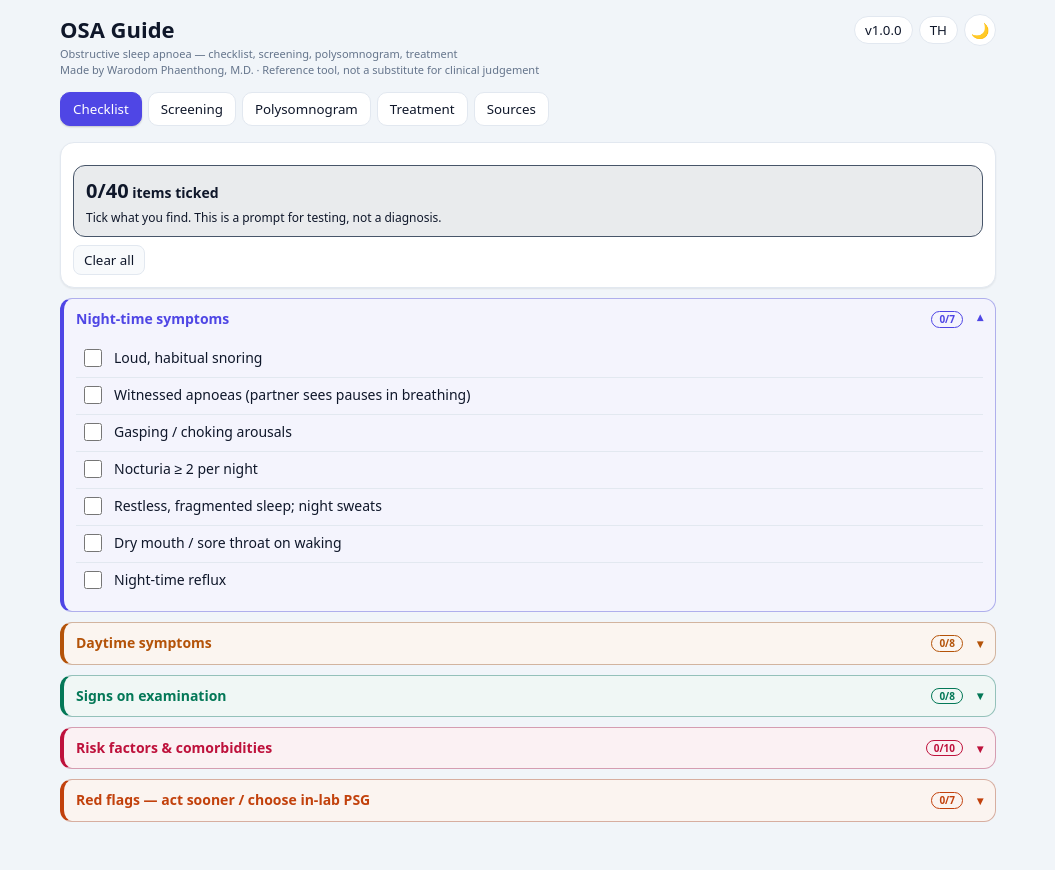
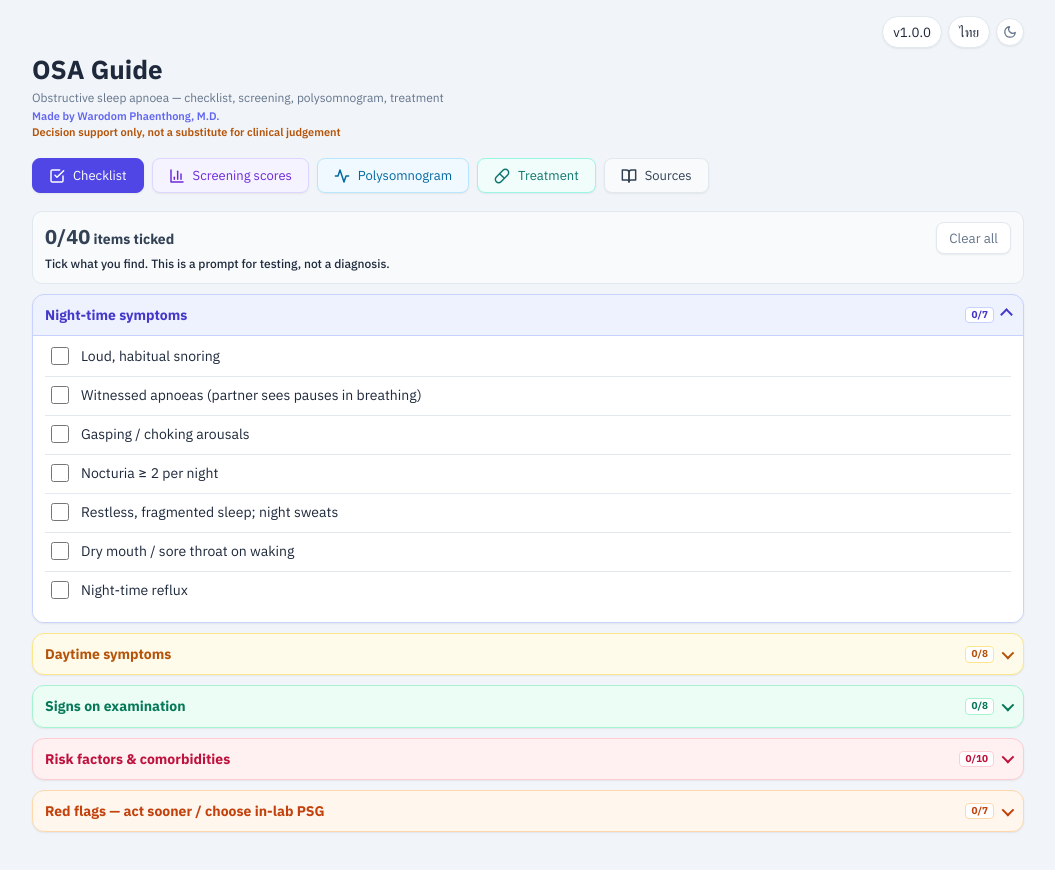
Before and after one commit to sirmarkthemighty-ctrl/OSA_Guide, a plain HTML site: page osa-guide.html in a window 1280 px wide. Shown: the whole page, without its empty margins (112-1167 px from the left). Drawn offline with Linux system fonts and the light colour scheme; a web font is replaced by a local one.

Commit message:
Match Bronchodilator Guide look (Bedside UI): palette, tinted guide tiles, header, round theme button
Co-Authored-By: Claude Sonnet 5.5 <noreply@anthropic.com>

```diff
--- a/osa-guide.html
+++ b/osa-guide.html
@@ -6,54 +6,71 @@
 <title>OSA Guide</title>
 <script>try{if(localStorage.getItem('osa-theme')==='dark')document.documentElement.classList.add('dark')}catch(e){}</script>
 <style>
-:root{--bg:#f1f5f9;--card:#fff;--inset:#f8fafc;--bd:#e2e8f0;--tx:#0f172a;--mu:#64748b;--ac:#4f46e5}
-html.dark{--bg:#0b1220;--card:#151f32;--inset:#101a2b;--bd:#263449;--tx:#e2e8f0;--mu:#94a3b8;--ac:#818cf8}
+/* Bedside UI tokens (see bronchodilator-src/BEDSIDE-UI.md): slate neutrals, indigo = the one "on" state, soft tints per meaning */
+:root{--bg:#f1f5f9;--card:#fff;--inset:#f8fafc;--bd:#e2e8f0;--tx:#1e293b;--mu:#64748b;--ac:#4f46e5;--acx:#6366f1;--cr:#fff}
+html.dark{--bg:#0b1220;--card:#151f32;--inset:#101a2b;--bd:#263449;--tx:#e2e8f0;--mu:#94a3b8;--ac:#4f46e5;--acx:#818cf8}
 *{box-sizing:border-box}
-body{margin:0;background:var(--bg);color:var(--tx);font:14px/1.45 'IBM Plex Sans','IBM Plex Sans Thai',system-ui,'Segoe UI',sans-serif}
-.wrap{max-width:960px;margin:0 auto;padding:0 12px 40px}
-header{padding:14px 0 8px;display:flex;gap:8px;align-items:flex-start;justify-content:space-between;flex-wrap:wrap}
-h1{margin:0;font-size:22px;font-weight:800}
-.sub{font-size:11px;color:var(--mu)}
-.hb{display:flex;gap:6px;align-items:center}
-.pill{border:1px solid var(--bd);background:var(--card);color:var(--tx);border-radius:999px;padding:4px 10px;font:700 11px inherit;font-family:inherit;cursor:pointer}
-.pill:hover{border-color:var(--ac)}
-.round{width:32px;height:32px;padding:0;display:grid;place-items:center;font-size:15px}
-nav{position:sticky;top:0;z-index:5;background:var(--bg);padding:6px 0;display:flex;gap:6px;overflow-x:auto;scrollbar-width:none}
-nav::-webkit-scrollbar{display:none}
-nav button{flex:0 0 auto;border:1px solid var(--bd);background:var(--card);color:var(--tx);border-radius:10px;padding:7px 12px;font:700 12px inherit;font-family:inherit;cursor:pointer;white-space:nowrap}
-nav button.on{background:var(--ac);border-color:var(--ac);color:#fff;box-shadow:0 1px 2px #0003}
-.card{background:var(--card);border:1px solid var(--bd);border-radius:14px;padding:12px;margin:10px 0;box-shadow:0 1px 2px #0001}
-details.b{border:1px solid color-mix(in srgb,var(--c) 35%,var(--bd));border-left:4px solid var(--c);border-radius:12px;background:color-mix(in srgb,var(--c) 6%,var(--card));margin:10px 0;overflow:hidden}
-details.b>summary{cursor:pointer;list-style:none;padding:10px 12px;font-weight:800;font-size:14px;display:flex;gap:8px;align-items:center;justify-content:space-between;color:var(--c)}
+html,body{margin:0;background:var(--bg)}
+html.dark{color-scheme:dark}
+body{color:var(--tx);font:14px/1.45 'IBM Plex Sans','IBM Plex Sans Thai',-apple-system,BlinkMacSystemFont,'Segoe UI',sans-serif}
+.wrap{max-width:1024px;margin:0 auto;padding:12px 16px 40px}
+/* tints: --c text, --cb tint background, --cd tint border, --cs solid (on state) */
+.indigo{--c:#4338ca;--cb:#eef2ff;--cd:#c7d2fe}.amber{--c:#b45309;--cb:#fffbeb;--cd:#fde68a}.emerald{--c:#047857;--cb:#ecfdf5;--cd:#a7f3d0}.rose{--c:#be123c;--cb:#fff1f2;--cd:#fecdd3}.orange{--c:#c2410c;--cb:#fff7ed;--cd:#fed7aa}.sky{--c:#0369a1;--cb:#f0f9ff;--cd:#bae6fd}.violet{--c:#6d28d9;--cb:#f5f3ff;--cd:#ddd6fe}.teal{--c:#0f766e;--cb:#f0fdfa;--cd:#99f6e4}.slate{--c:#334155;--cb:#f8fafc;--cd:#e2e8f0}
+html.dark .indigo{--c:#a5b4fc;--cb:rgba(99,102,241,.12);--cd:rgba(99,102,241,.35)}html.dark .amber{--c:#fcd34d;--cb:rgba(245,158,11,.12);--cd:rgba(245,158,11,.35)}html.dark .emerald{--c:#6ee7b7;--cb:rgba(16,185,129,.12);--cd:rgba(16,185,129,.35)}html.dark .rose{--c:#fda4af;--cb:rgba(244,63,94,.12);--cd:rgba(244,63,94,.35)}html.dark .orange{--c:#fdba74;--cb:rgba(249,115,22,.12);--cd:rgba(249,115,22,.35)}html.dark .sky{--c:#7dd3fc;--cb:rgba(14,165,233,.12);--cd:rgba(14,165,233,.35)}html.dark .violet{--c:#c4b5fd;--cb:rgba(139,92,246,.12);--cd:rgba(139,92,246,.35)}html.dark .teal{--c:#5eead4;--cb:rgba(20,184,166,.12);--cd:rgba(20,184,166,.35)}html.dark .slate{--c:#cbd5e1;--cb:rgba(100,116,139,.12);--cd:rgba(100,116,139,.35)}
+header{padding:4px 0 10px;position:relative}
+.top{display:flex;gap:6px;align-items:center;justify-content:flex-end;margin-bottom:6px}
+h1{margin:0 0 4px;font-size:22px;font-weight:800;line-height:1.2;color:var(--tx)}
+@media(min-width:640px){h1{font-size:26px}}
+.sub{font-size:12px;color:var(--mu)}
+.by{font-size:11px;font-weight:600;color:#6366f1;margin-top:2px}
+.disc{font-size:11px;font-weight:600;color:#b45309}
+html.dark .disc{color:#fcd34d}
+.pill{border:1px solid var(--bd);background:var(--card);color:var(--tx);border-radius:999px;padding:6px 10px;font:700 10px/1 inherit;font-family:inherit;cursor:pointer;box-shadow:0 1px 2px #0001;display:inline-flex;align-items:center;gap:6px;transition:.15s}
+.pill:hover{background:var(--inset)}
+.pill.round{width:28px;height:28px;padding:0;justify-content:center;color:var(--mu)}
+.pill svg,.tile svg{width:14px;height:14px;fill:none;stroke:currentColor;stroke-width:2.2;stroke-linecap:round;stroke-linejoin:round;flex:0 0 auto}
+nav{position:sticky;top:0;z-index:30;margin:0 -16px;padding:8px 16px;background:color-mix(in srgb,var(--bg) 95%,transparent);backdrop-filter:blur(8px);display:grid;grid-template-columns:repeat(5,1fr);gap:4px}
+@media(min-width:640px){nav{display:flex;flex-wrap:wrap;gap:8px}}
+.tile{display:flex;flex-direction:column;align-items:center;justify-content:center;gap:2px;min-width:0;padding:6px 2px;border-radius:8px;border:1px solid var(--cd);background:var(--cb);color:var(--c);font:700 10px/1.15 inherit;font-family:inherit;cursor:pointer;box-shadow:0 1px 2px #0001;text-align:center;transition:.15s}
+.tile svg{width:16px;height:16px}
+.tile span{min-width:0;max-width:100%;overflow-wrap:anywhere}
+.tile:hover{filter:brightness(.97)}
+.tile:active{transform:scale(.95)}
+.tile.on{background:var(--ac);border-color:var(--ac);color:#fff}
+@media(min-width:640px){.tile{flex-direction:row;gap:8px;padding:8px 16px;font-size:13px;white-space:nowrap}.tile svg{width:16px;height:16px}}
+.card{background:var(--card);border:1px solid var(--bd);border-radius:12px;padding:14px;margin:10px 0;box-shadow:0 1px 2px #0001}
+details.b{border:1px solid var(--cd);border-radius:12px;background:var(--cb);margin:10px 0;overflow:hidden;box-shadow:0 1px 2px #0001}
+details.b>summary{cursor:pointer;list-style:none;padding:10px 12px;font-weight:800;font-size:14px;display:flex;gap:8px;align-items:center;color:var(--c)}
 details.b>summary::-webkit-details-marker{display:none}
-details.b>summary::after{content:'▾';font-size:12px;transition:transform .15s}
-details.b[open]>summary::after{transform:rotate(180deg)}
-details.b>.in{padding:2px 12px 12px}
-.cnt{font-size:10px;font-weight:800;border:1px solid var(--c);border-radius:999px;padding:0 7px;margin-left:auto;margin-right:6px}
-.indigo{--c:#4f46e5}.amber{--c:#b45309}.emerald{--c:#047857}.rose{--c:#be123c}.orange{--c:#c2410c}.sky{--c:#0369a1}.violet{--c:#6d28d9}.slate{--c:#475569}
-html.dark .indigo{--c:#a5b4fc}html.dark .amber{--c:#fbbf24}html.dark .emerald{--c:#6ee7b7}html.dark .rose{--c:#fda4af}html.dark .orange{--c:#fdba74}html.dark .sky{--c:#7dd3fc}html.dark .violet{--c:#c4b5fd}html.dark .slate{--c:#cbd5e1}
-label.ck{display:flex;gap:9px;align-items:flex-start;padding:7px 4px;border-top:1px solid var(--bd);cursor:pointer}
+details.b>summary::after{content:'';width:7px;height:7px;border-right:2px solid currentColor;border-bottom:2px solid currentColor;transform:rotate(45deg) translateY(-2px);transition:transform .15s;flex:0 0 auto}
+details.b[open]>summary::after{transform:rotate(-135deg)}
+details.b>.in{padding:2px 12px 12px;background:var(--card);border-top:1px solid var(--cd)}
+.cnt{font-size:10px;font-weight:800;color:var(--c);border:1px solid var(--cd);background:var(--card);border-radius:4px;padding:0 5px;margin-left:auto}
+label.ck{display:flex;gap:9px;align-items:flex-start;padding:8px 2px;border-top:1px solid var(--bd);cursor:pointer}
 label.ck:first-child{border-top:0}
-label.ck input{width:18px;height:18px;margin-top:1px;flex:0 0 auto;accent-color:var(--c)}
+label.ck input{width:18px;height:18px;margin-top:1px;flex:0 0 auto;accent-color:#4f46e5}
 label.ck span small{display:block;color:var(--mu);font-size:11px}
-.res{border-radius:12px;padding:10px 12px;margin-top:10px;border:1px solid var(--c);background:color-mix(in srgb,var(--c) 12%,var(--card));font-weight:700}
+.res{border-radius:10px;padding:10px 12px;margin-top:10px;border:1px solid var(--cd);background:var(--cb);color:var(--c);font-weight:700}
 .res b{font-size:20px}
-.res small{display:block;font-weight:400;color:var(--tx);margin-top:4px;font-size:12px}
+.res small{display:block;font-weight:500;color:var(--tx);margin-top:4px;font-size:12px}
 .grid{display:grid;grid-template-columns:repeat(2,1fr);gap:8px}
 .grid label{font-size:11px;font-weight:700;color:var(--mu);display:block}
-input[type=number],select{width:100%;margin-top:2px;padding:7px;border:1px solid var(--bd);border-radius:8px;background:var(--inset);color:var(--tx);font:inherit}
+input[type=number],select{width:100%;margin-top:2px;padding:7px 8px;border:1px solid var(--bd);border-radius:8px;background:var(--card);color:var(--tx);font:inherit;box-shadow:0 1px 2px #0001}
+input:focus,select:focus,button:focus-visible,summary:focus-visible{outline:2px solid #6366f1;outline-offset:1px}
 table{border-collapse:collapse;width:100%;font-size:12px}
 th,td{border:1px solid var(--bd);padding:5px 7px;text-align:left;vertical-align:top}
 th{background:var(--inset)}
 .tw{overflow-x:auto}
 ul{margin:4px 0;padding-left:18px}li{margin:2px 0}
 .note{font-size:11px;color:var(--mu)}
-.chip{display:inline-block;font-size:10px;font-weight:800;border:1px solid var(--c);color:var(--c);border-radius:5px;padding:0 5px;margin-right:4px}
-.btn{border:1px solid var(--bd);background:var(--inset);color:var(--tx);border-radius:8px;padding:5px 10px;font:700 11px inherit;font-family:inherit;cursor:pointer}
-.modal{position:fixed;inset:0;background:#0f172ab3;backdrop-filter:blur(3px);z-index:50;display:grid;place-items:center;padding:12px}
-.modal>div{background:var(--card);border-radius:16px;max-width:520px;width:100%;max-height:85vh;overflow:auto;padding:16px}
+.chip{display:inline-block;font-size:10px;font-weight:700;border:1px solid var(--cd);background:var(--cb);color:var(--c);border-radius:4px;padding:1px 4px;margin-right:4px}
+.btn{border:1px solid var(--bd);background:var(--card);color:var(--mu);border-radius:8px;padding:6px 12px;font:700 11px inherit;font-family:inherit;cursor:pointer;box-shadow:0 1px 2px #0001}
+.btn:hover{background:var(--inset);color:var(--tx)}
+.modal{position:fixed;inset:0;background:rgba(15,23,42,.7);backdrop-filter:blur(4px);z-index:50;display:grid;place-items:center;padding:12px;animation:fi .15s}
+.modal>div{background:var(--card);border:1px solid var(--bd);border-radius:16px;max-width:520px;width:100%;max-height:85vh;overflow:auto;padding:16px;animation:zi .15s}
+@keyframes fi{from{opacity:0}}@keyframes zi{from{transform:scale(.95)}}
 @media(min-width:640px){.grid{grid-template-columns:repeat(4,1fr)}}
-@media(prefers-reduced-motion:reduce){*{transition:none!important}}
+@media(prefers-reduced-motion:reduce){*{transition:none!important;animation:none!important}}
 </style>
 </head>
 <body>
@@ -69,8 +86,8 @@ const save=()=>{try{localStorage.setItem('osa-checks',JSON.stringify(checks));lo
 const UI={
 title:a('OSA Guide','คู่มือโรคหยุดหายใจขณะหลับ (OSA)'),
 sub:a('Obstructive sleep apnoea — checklist, screening, polysomnogram, treatment','Obstructive sleep apnoea — เช็กลิสต์ การคัดกรอง ผลตรวจการนอนหลับ การรักษา'),
-by:a('Made by Warodom Phaenthong, M.D. · Reference tool, not a substitute for clinical judgement','จัดทำโดย Warodom Phaenthong, M.D. · เครื่องมืออ้างอิง ไม่ทดแทนดุลยพินิจทางคลินิก'),
-tabs:[['check',a('Checklist','เช็กลิสต์')],['score',a('Screening','คัดกรอง')],['psg',a('Polysomnogram','ผล PSG')],['tx',a('Treatment','การรักษา')],['src',a('Sources','แหล่งอ้างอิง')]],
+disc:a('Decision support only, not a substitute for clinical judgement','เป็นเครื่องมือช่วยตัดสินใจเท่านั้น ไม่ทดแทนดุลยพินิจทางคลินิก'),
+tabs:[['check',a('Checklist','เช็กลิสต์'),'emerald','<path d="m9 11 3 3L22 4"/><path d="M21 12v7a2 2 0 0 1-2 2H5a2 2 0 0 1-2-2V5a2 2 0 0 1 2-2h11"/>',a('Checklist','เช็กลิสต์')],['score',a('Screening scores','คะแนนคัดกรอง'),'violet','<path d="M3 3v18h18"/><path d="M18 17V9"/><path d="M13 17V5"/><path d="M8 17v-3"/>',a('Scores','คะแนน')],['psg',a('Polysomnogram','ผลตรวจการนอนหลับ'),'sky','<path d="M22 12h-4l-3 9L9 3l-3 9H2"/>',a('PSG','PSG')],['tx',a('Treatment','การรักษา'),'teal','<path d="m10.5 20.5 10-10a4.95 4.95 0 1 0-7-7l-10 10a4.95 4.95 0 1 0 7 7Z"/><path d="m8.5 8.5 7 7"/>',a('Treat','รักษา')],['src',a('Sources','แหล่งอ้างอิง'),'slate','<path d="M2 3h6a4 4 0 0 1 4 4v14a3 3 0 0 0-3-3H2z"/><path d="M22 3h-6a4 4 0 0 0-4 4v14a3 3 0 0 1 3-3h7z"/>',a('Sources','อ้างอิง')]],
 reset:a('Clear all','ล้างทั้งหมด'),
 };
 
@@ -256,7 +273,7 @@ const TX=[
  a('Repeat sleep study after significant weight change (± 10 %), after surgery / oral appliance, or if symptoms return.','ตรวจการนอนซ้ำเมื่อน้ำหนักเปลี่ยนมาก (± 10 %) หลังผ่าตัด/ใช้เครื่องมือในช่องปาก หรืออาการกลับมา')]],
 ];
 
-const CHANGELOG=[[ '1.0.0',DATE,[a('First release: symptom/sign checklist, STOP-Bang and Epworth scores, polysomnogram interpreter, treatment ladder.','เปิดตัวครั้งแรก: เช็กลิสต์อาการ/อาการแสดง คะแนน STOP-Bang และ Epworth ตัวช่วยอ่านผล PSG ลำดับการรักษา'),a('Modified STOP-Bang toggle (Thai: BMI > 30, high risk ≥ 3).','เพิ่มสวิตช์ STOP-Bang แบบปรับปรุง (ไทย: BMI > 30, ความเสี่ยงสูง ≥ 3)'),a('Berlin Questionnaire (3 categories, 9 scored items).','เพิ่มแบบสอบถาม Berlin (3 หมวด 9 ข้อที่นับคะแนน)')]]];
+const CHANGELOG=[[ '1.0.0',DATE,[a('First release: symptom/sign checklist, STOP-Bang and Epworth scores, polysomnogram interpreter, treatment ladder.','เปิดตัวครั้งแรก: เช็กลิสต์อาการ/อาการแสดง คะแนน STOP-Bang และ Epworth ตัวช่วยอ่านผล PSG ลำดับการรักษา'),a('Modified STOP-Bang toggle (Thai: BMI > 30, high risk ≥ 3).','เพิ่มสวิตช์ STOP-Bang แบบปรับปรุง (ไทย: BMI > 30, ความเสี่ยงสูง ≥ 3)'),a('Berlin Questionnaire (3 categories, 9 scored items).','เพิ่มแบบสอบถาม Berlin (3 หมวด 9 ข้อที่นับคะแนน)'),a('Look matched to the Bronchodilator Guide (Bedside UI): slate and indigo palette, tinted guide tiles, round theme button.','ปรับหน้าตาให้ตรงกับ Bronchodilator Guide (Bedside UI): โทนสี slate และ indigo ปุ่มนำทางสีอ่อน ปุ่มธีมกลม')]]];
 
 /* ---------- render ---------- */
 const esc=s=>String(s).replace(/[&<>"]/g,c=>({'&':'&amp;','<':'&lt;','>':'&gt;','"':'&quot;'}[c]));
@@ -278,7 +295,7 @@ function vCheck(){
   else if(night+day+sg+cm>=3){c='amber';msg=t(a('Some features: complete STOP-Bang and Epworth to decide on testing.','มีบางข้อ: ทำ STOP-Bang และ Epworth เพื่อตัดสินใจส่งตรวจ'))}
   else{c='emerald';msg=t(a('Few features: low suspicion unless symptoms evolve.','พบน้อยข้อ: ความสงสัยต่ำ ยกเว้นอาการเปลี่ยนแปลง'))}
  }
- return `<div class="card ${c}"><div class="res ${c}"><b>${tot}/${all}</b> ${t(a('items ticked','ข้อที่ติ๊ก'))}<small>${msg}</small></div><div style="margin-top:8px"><button class="btn" data-act="clear">${t(UI.reset)}</button></div></div>`+bl;
+ return `<div class="res ${c}" style="display:flex;gap:10px;align-items:flex-start;justify-content:space-between"><div><b>${tot}/${all}</b> ${t(a('items ticked','ข้อที่ติ๊ก'))}<small>${msg}</small></div><button class="btn" data-act="clear">${t(UI.reset)}</button></div>`+bl;
 }
 function berBlock(){
  const r=berRes();
@@ -319,15 +336,19 @@ function vTx(){
 function vSrc(){
  return `<div class="card"><p><b>${t(a('Based on commonly cited criteria:','อ้างอิงเกณฑ์ที่ใช้กันทั่วไป:'))}</b></p><ul><li>AASM Clinical Practice Guideline — diagnostic testing for adult OSA (2017)</li><li>AASM Manual for the Scoring of Sleep and Associated Events (AHI definitions)</li><li>AASM Clinical Practice Guideline — PAP treatment of OSA (2019)</li><li>AASM / AADSM guideline — oral appliance therapy (2015)</li><li>STOP-Bang: Chung F et al., Anesthesiology 2008; Epworth Sleepiness Scale: Johns MW, Sleep 1991</li><li>Berlin Questionnaire: Netzer NC et al., Ann Intern Med 1999;131:485-491</li><li>Modified STOP-Bang: Sangkum L et al., BMC Anesthesiol 2021;21:132, PMID 33906600, <a href="https://doi.org/10.1186/s12871-021-01347-0" target="_blank" rel="noopener">doi:10.1186/s12871-021-01347-0</a></li><li>US FDA — tirzepatide label for OSA (Dec 2024)</li></ul><p class="note">${t(a('Not re-verified line by line against the original documents in this app, and no Thai national OSA guideline is included. Check the current guideline and local availability before acting. N/A is shown wherever data are missing.','แอปนี้ยังไม่ได้ตรวจเทียบทีละบรรทัดกับเอกสารต้นฉบับ และไม่ได้รวมแนวทางเวชปฏิบัติ OSA ของไทย โปรดตรวจแนวทางล่าสุดและความพร้อมใช้ในประเทศก่อนใช้ ข้อมูลที่ไม่มีแสดงเป็น N/A'))}</p></div>`;
 }
+const narrow=()=>innerWidth<640;
 const VIEW={check:vCheck,score:vScore,psg:vPsg,tx:vTx,src:vSrc};
 
 function render(){
  const y=window.scrollY;
  const dark=document.documentElement.classList.contains('dark');
+ const ic=p=>'<svg viewBox="0 0 24 24" aria-hidden="true">'+p+'</svg>';
+ const SUN=ic('<circle cx="12" cy="12" r="4"/><path d="M12 2v2M12 20v2M4.9 4.9l1.4 1.4M17.7 17.7l1.4 1.4M2 12h2M20 12h2M4.9 19.1l1.4-1.4M17.7 6.3l1.4-1.4"/>'),MOON=ic('<path d="M21 12.79A9 9 0 1 1 11.21 3 7 7 0 0 0 21 12.79z"/>');
+ const TT=a('Switch theme','สลับธีม');
  document.getElementById('app').innerHTML=
- `<header><div><h1>${t(UI.title)}</h1><div class="sub">${t(UI.sub)}</div><div class="sub">${t(UI.by)}</div></div>
- <div class="hb"><button class="pill" data-act="log" aria-label="Changelog" title="Changelog">v${VERSION}</button><button class="pill" data-act="lang">${lang==='en'?'TH':'EN'}</button><button class="pill round" data-act="theme" aria-label="Theme" title="Theme">${dark?'☀️':'🌙'}</button></div></header>
- <nav>${UI.tabs.map(([k,l])=>`<button data-tab="${k}" class="${tab===k?'on':''}">${t(l)}</button>`).join('')}</nav>
+ `<header><div class="top"><button class="pill" data-act="log" aria-label="Changelog" title="Changelog">v${VERSION}</button><button class="pill" data-act="lang">${lang==='en'?'ไทย':'EN'}</button><button class="pill round" data-act="theme" aria-label="${t(TT)}" title="${t(TT)}">${dark?SUN:MOON}</button></div>
+ <h1>${t(UI.title)}</h1><div class="sub">${t(UI.sub)}</div><div class="by">Made by Warodom Phaenthong, M.D.</div><div class="disc">${t(UI.disc)}</div></header>
+ <nav>${UI.tabs.map(([k,l,c,p,s])=>`<button data-tab="${k}" class="tile ${c}${tab===k?' on':''}" title="${t(l)}" aria-label="${t(l)}">${ic(p)}<span>${narrow()?t(s):t(l)}</span></button>`).join('')}</nav>
  ${VIEW[tab]()}
  ${modal?`<div class="modal" data-act="close"><div>${CHANGELOG.map(([v,d,ls])=>`<h3 style="margin:0">v${v} · ${d}</h3><ul>${ls.map(x=>`<li>${t(x)}</li>`).join('')}</ul>`).join('')}<button class="btn" data-act="close">OK</button></div></div>`:''}`;
  window.scrollTo(0,y);
@@ -358,6 +379,9 @@ document.addEventListener('input',e=>{
  psg[k]=e.target.value;document.getElementById('psgout').innerHTML=psgOut();
 });
 document.addEventListener('keydown',e=>{if(e.key==='Escape'&&modal){modal=null;render()}});
+addEventListener('resize',()=>{const n=narrow();if(n!==lastN){lastN=n;render()}});
+let lastN=narrow();
+try{const l=document.createElement('link');l.rel='stylesheet';l.href='https://fonts.googleapis.com/css2?family=IBM+Plex+Sans:wght@400;500;600;700;800&family=IBM+Plex+Sans+Thai:wght@400;500;600;700&display=swap';document.head.appendChild(l)}catch(e){}
 render();
 </script>
 </body>
```
